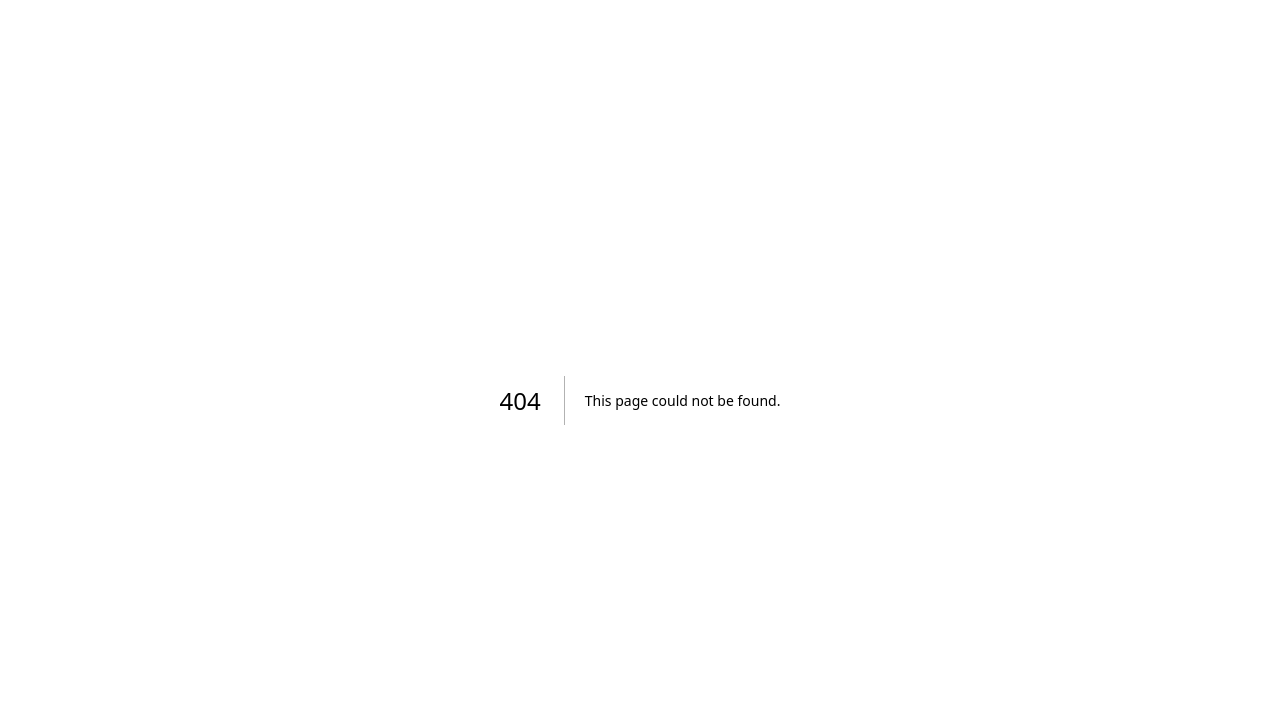
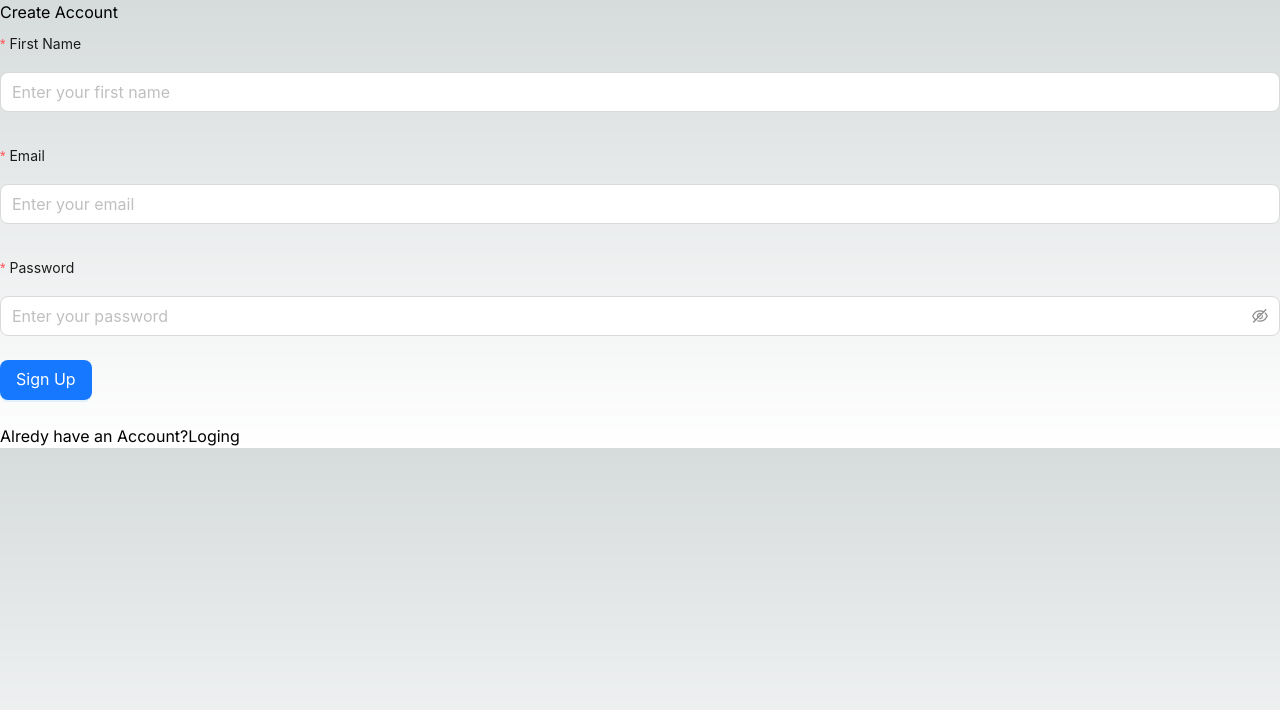
Before and after one commit to abusayedwd/news-today, a Next.js app: page /signup in a window 1280 px wide. Before the commit this address had no page. Shown: the top 710 px of the page. Built offline with nearby package versions, Linux system fonts and the light colour scheme.

Commit message:
signup page added

```diff
--- a/package.json
+++ b/package.json
@@ -9,8 +9,13 @@
     "lint": "next lint"
   },
   "dependencies": {
+    "antd": "^5.19.3",
+    "bcrypt": "^5.1.1",
+    "dotenv": "^16.4.5",
     "moment": "^2.30.1",
+    "mongoose": "^8.5.1",
     "next": "^14.1.0",
+    "next-auth": "^4.24.7",
     "next-images": "^1.8.5",
     "next-video": "^0.15.0",
     "plugins": "^0.4.2",
--- a/postcss.config.js
+++ b/postcss.config.js
@@ -9,7 +9,17 @@
 
 // };
 module.exports =
-{ plugins: [
+{
+
+    rules: [
+      {
+        test: /\.css$/i,
+        use: ['style-loader', 'css-loader'],
+      },
+      // other rules...
+    ],
+
+  plugins: [
   'postcss-import',
  'tailwindcss/nesting',
  'tailwindcss',
--- /dev/null
+++ b/src/app/api/register/route.js
@@ -0,0 +1,28 @@
+
+import User from "@/models/userModel";
+import { connectDb } from "@/utils/connect"
+import { message } from "antd";
+import { NextResponse } from "next/server";
+const bcrypt = require('bcrypt');
+
+export async function Post(req) {
+    try{
+        await connectDb()
+        const {name, email, password} = await req.json();
+        const exist = await User.findOne({$or:[{name}, {email}]});
+        if(exist){
+            return (
+            NextResponse.json({message: 'email or name alreay exist'}),
+            {status:500}
+            );
+        }
+        const hasedPassword = await bcrypt.hash(password, 10);
+        await User.create({email,name, password: hasedPassword})
+        return NextResponse.json({message: 'User registered.'}), {status:201};
+        console.log(name, email, password);
+    }
+    catch(error){
+        return NextResponse.json({message: "Error created"})
+        console.log(error);
+    }
+}
--- /dev/null
+++ b/src/app/signup/page.js
@@ -0,0 +1,13 @@
+import Signup from '@/components/home/SignUp';
+import React from 'react';
+
+const SignupPage = () => {
+    return (
+        <div className=' bg-[#151B54] min-h-screen'>
+               <Signup/>
+
+        </div>
+    );
+};
+
+export default SignupPage;
--- a/src/components/home/Loging.js
+++ b/src/components/home/Loging.js
@@ -1,3 +1,4 @@
+import Link from 'next/link';
 import React from 'react';
 
 const LogingPage = () => {
@@ -13,12 +14,15 @@ const LogingPage = () => {
           <h1 className="text-4xl pb-4">Login</h1>
           <div className="space-y-5">
             <label htmlFor="email_" className="block">Email</label>
-        <input id="email_" type="email" placeholder="example@example.com" className="p-3 block w-full shadow-lg outline-none border-2 rounded-md border-dashed  invalid:border-red-700 valid:border-[#0095ff]"/>
+            <input id="email_" type="email" placeholder="example@example.com" className="p-3 block w-full shadow-lg outline-none border-2 rounded-md border-dashed  invalid:border-red-700 valid:border-[#0095ff]" />
             <label htmlFor="password_" className="block">Password</label>
-        <input id="password_" type="password" placeholder=".............." min={5} className="p-3 block w-full shadow-lg outline-none border-2 rounded-md border-dashed invalid:border-red-700 valid:border-[#0095ff]"/>
+            <input id="password_" type="password" placeholder=".............." min={5} className="p-3 block w-full shadow-lg outline-none border-2 rounded-md border-dashed invalid:border-red-700 valid:border-[#0095ff]" />
           </div>
           {/* button type will be submit for handling form submission*/}
           <button type="button" className="py-2 px-5 mb-4 mt-8 overflow-hidden shadow-lg border-2 rounded-md border-dashed border-[#0095ff] before:block before:absolute before:translate-x-full before:inset-0 before:bg-[#0095ff] before:hover:translate-x-0  before:duration-300 before:rounded-s-full before:-z-10 after:-z-10 after:rounded-e-full after:duration-300 after:hover:translate-x-0 after:block after:absolute after:-translate-x-full after:inset-0 after:bg-[#0095ff] relative inline-block hover:text-white z-50">Submit</button>
+          <h1>new user?
+              <Link className='text-green-500 font-semibold' href="/signup">Please SignUp</Link>
+            </h1>
         </form>
       </div>
     </div>
--- /dev/null
+++ b/src/components/home/SignUp.js
@@ -0,0 +1,75 @@
+"use client"
+import React, { useState } from 'react';
+import { Form, Input, Button } from 'antd';
+import Link from 'next/link';
+// import 'antd/dist/antd.css';
+
+const Signup = () => {
+  const [form] = Form.useForm();
+  const [error, setError] = useState('')
+
+  const onFinish = (values) => {
+    console.log('Received values:', values);
+     if(!values.name || !values.email || !values.Password){
+      setError('Provide valide Input value')
+     }
+  };
+
+  return (
+    <div className="max-w-md mx-auto p-8 bg-gradient-to-br from-purple-600 via-pink-500 to-red-400 rounded-xl shadow-lg transform transition-transform duration-500 hover:scale-105">
+      <h2 className="text-3xl font-bold text-center text-white mb-6">Create Account</h2>
+      <Form
+        form={form}
+        name="signup"
+        onFinish={onFinish}
+        layout="vertical"
+        size="large"
+      >
+        <Form.Item
+          name="name"
+          label={<span className="text-white">First Name</span>}
+          rules={[{ required: true, message: 'Please enter your first name!' }]}
+        >
+          <Input
+            placeholder="Enter your first name"
+            className="rounded-lg focus:ring-pink-500 focus:border-pink-500"
+          />
+        </Form.Item>
+        <Form.Item
+          name="email"
+          label={<span className="text-white">Email</span>}
+          rules={[{ required: true, message: 'Please enter your email!', type: 'email' }]}
+        >
+          <Input
+            placeholder="Enter your email"
+            className="rounded-lg focus:ring-pink-500 focus:border-pink-500"
+          />
+        </Form.Item>
+        <Form.Item
+          name="password"
+          label={<span className="text-white">Password</span>}
+          rules={[{ required: true, message: 'Please enter your password!' }]}
+        >
+          <Input.Password
+            placeholder="Enter your password"
+            className="rounded-lg focus:ring-pink-500 focus:border-pink-500"
+          />
+        </Form.Item>
+        <Form.Item>
+          <Button
+            type="primary"
+            htmlType="submit"
+            className="w-full rounded-lg bg-pink-600 hover:bg-pink-700 transition duration-300"
+          >
+            Sign Up
+          </Button>
+        </Form.Item>
+      </Form>
+      <h1>Alredy have an Account?
+        <Link className='text-green-500 font-semibold' href="/login">Loging</Link>
+      </h1>
+    </div>
+  );
+};
+
+export default Signup;
--- /dev/null
+++ b/src/models/userModel.js
@@ -0,0 +1,32 @@
+
+// const mongoose = require('mongoose')
+
+const mongoose = require("mongoose");
+
+
+
+const userSchema = mongoose.Schema({
+    userName: {
+        type : String,
+        required: [ ture, "name is required"],
+        unique: [true, "name must be Unique"]
+    },
+    email: {
+        type : String,
+        required: [ ture, "email is required"],
+        unique: [true, "email must be Unique"]
+    },
+    Password: {
+        type : String,
+        required: [ ture, "pawword is required"],
+        unique: [true, "pawword must be Unique"]
+    },
+},
+{
+    timestamps: true
+},
+
+)
+
+const User = mongoose.models.User || mongoose.model('User', userSchema)
+export default User;
--- /dev/null
+++ b/src/utils/connect.js
@@ -0,0 +1,14 @@
+
+const mongoose = require('mongoose')
+require('dotenv').config()
+
+
+ export async function connectDb(){
+    try{
+        await mongoose.connect(process.env.DB_url)
+        console.log('mongodb connect now');
+    }
+    catch(error){
+   console.log('error', error);
+    }
+  }
```
Also changed, not shown: next.config.mjs (line endings or trailing spaces), src/app/api/auth/[...nextAuth].js (added), 2 other files (tests, documents, lock files or other folders). Lines whose indentation alone changed are shown as unchanged.
